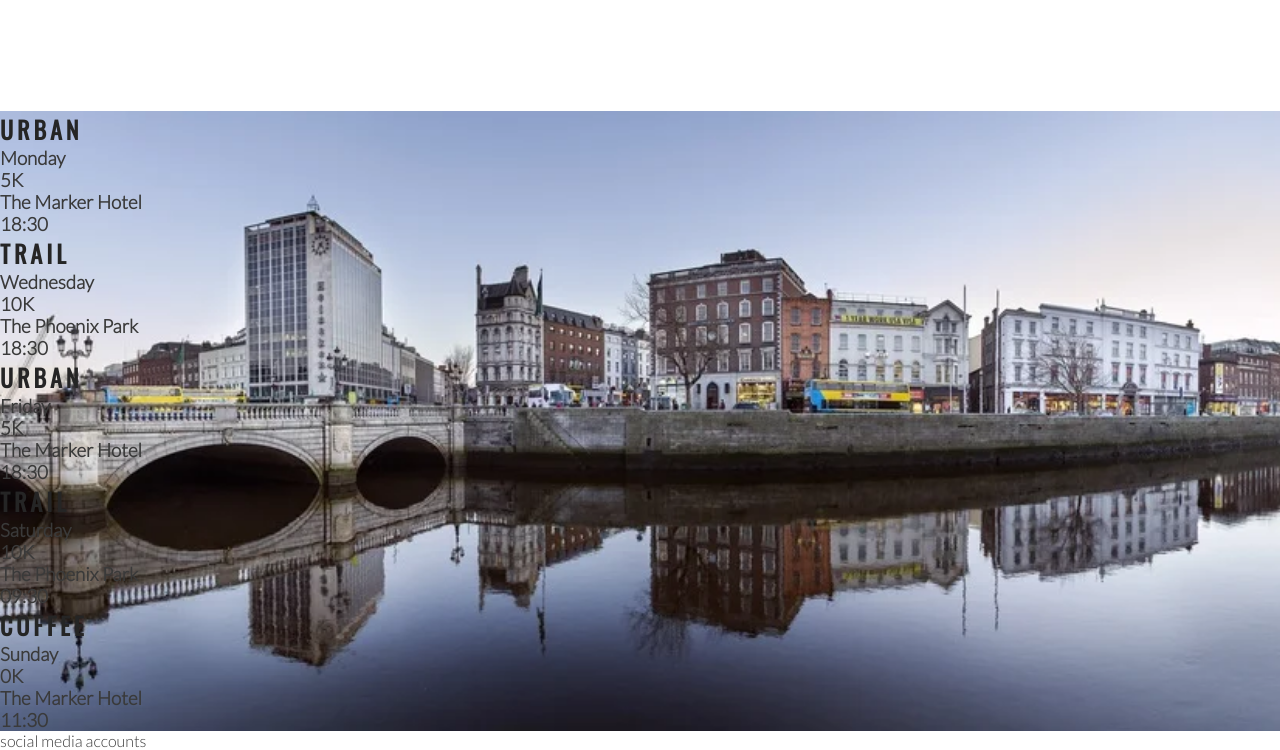
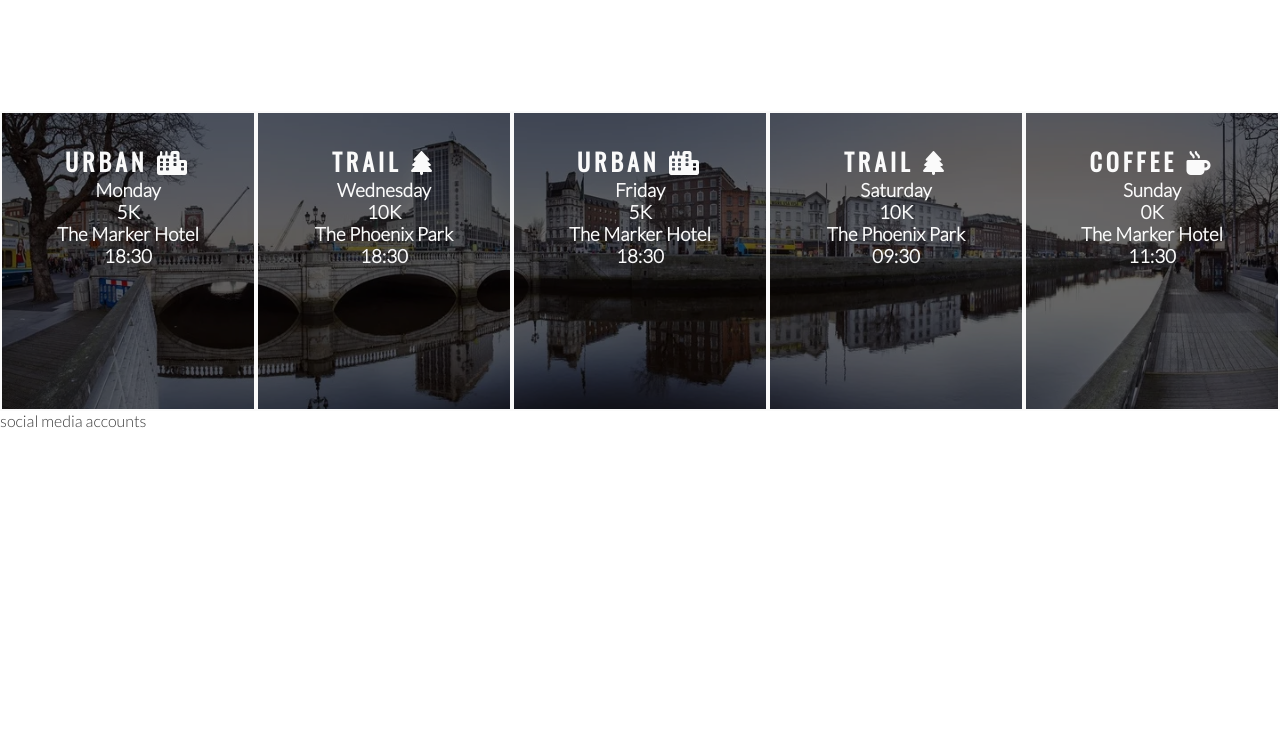
Before and after one commit to UHassam0/ci-love-running, a plain HTML site: page index.html in a window 1280 px wide. Shown: the part 1184-1934 px from the top of the page. After the commit the page ends 1614 px from the top, so only its background shows below. Drawn offline with nearby package versions, Linux system fonts and the light colour scheme.

Commit message:
Style times panels and add icons

```diff
--- a/assets/css/style.css
+++ b/assets/css/style.css
@@ -196,3 +196,19 @@
    width: 100%;
    overflow: hidden;
  }
+
+ #times div {
+   color: #fafafa;
+   background-color: rgba(0, 0 , 0, 0.6);
+   width: 20%;
+   height: 300px;
+   float: left;
+   padding: 30px 10px;
+   text-align: center;
+   border: 2px solid #fafafa;
+   box-sizing: border-box;
+ }
+
+ #times h2 {
+   color: #fafafa;
+ }
--- a/index.html
+++ b/index.html
@@ -74,35 +74,35 @@
     </section>
     <section id="times">
         <div>
-            <h2>Urban</h2>
+            <h2>Urban <i class="fas fa-city"></i></h2>
             <h3>Monday</h3>
             <h3>5K</h3>
             <h3>The Marker Hotel</h3>
             <h3>18:30</h3>
         </div>
         <div>
-            <h2>Trail</h2>
+            <h2>Trail <i class="fas fa-tree"></i></h2>
             <h3>Wednesday</h3>
             <h3>10K</h3>
             <h3>The Phoenix Park</h3>
             <h3>18:30</h3>
         </div>
         <div>
-            <h2>Urban</h2>
+            <h2>Urban <i class="fas fa-city"></i></h2>
             <h3>Friday</h3>
             <h3>5K</h3>
             <h3>The Marker Hotel</h3>
             <h3>18:30</h3>
         </div>
         <div>
-            <h2>Trail</h2>
+            <h2>Trail <i class="fas fa-tree"></i></h2>
             <h3>Saturday</h3>
             <h3>10K</h3>
             <h3>The Phoenix Park</h3>
             <h3>09:30</h3>
         </div>
         <div>
-            <h2>Coffee</h2>
+            <h2>Coffee <i class="fas fa-mug-hot"></i></h2>
             <h3>Sunday</h3>
             <h3>0K</h3>
             <h3>The Marker Hotel</h3>
```
